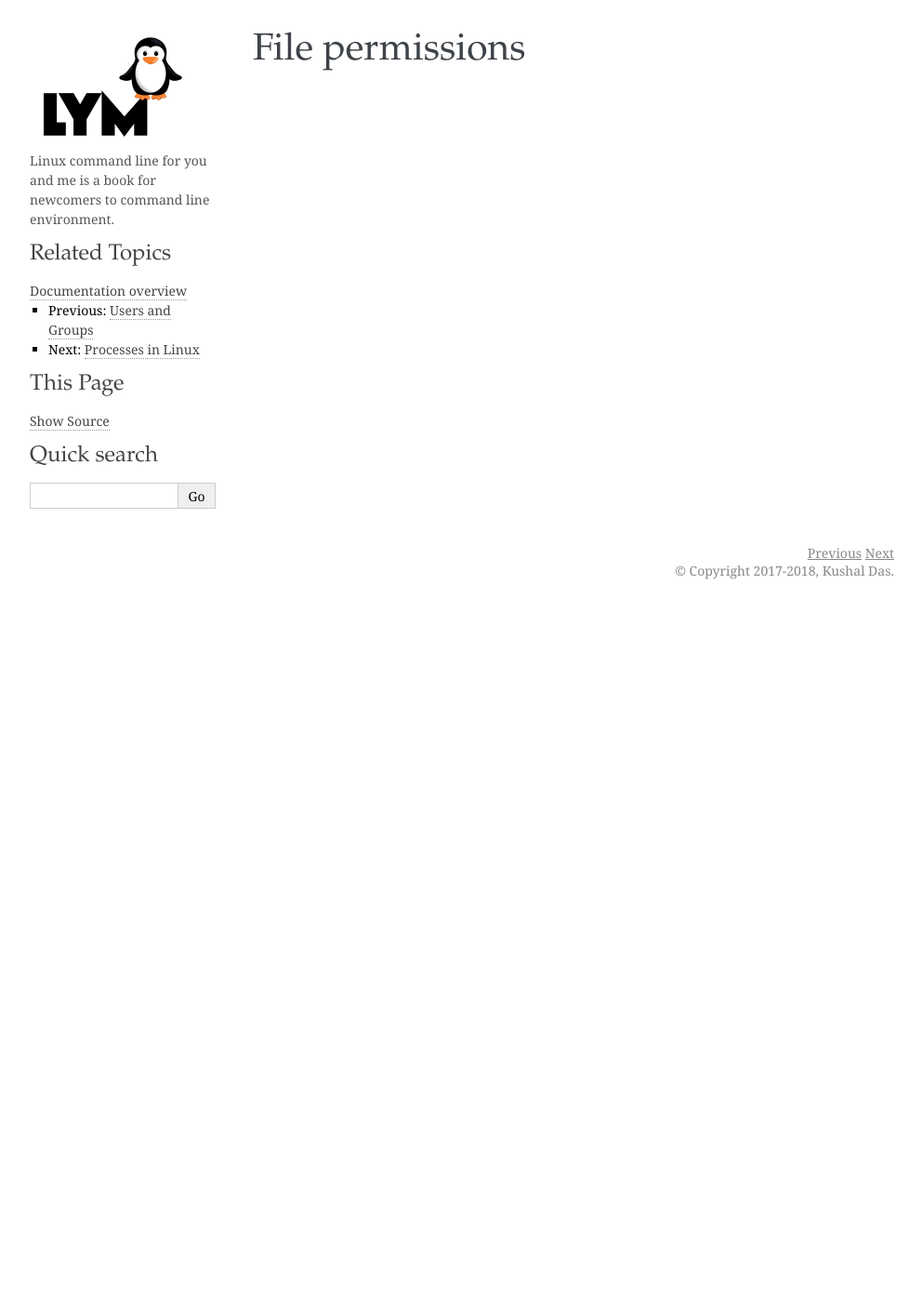
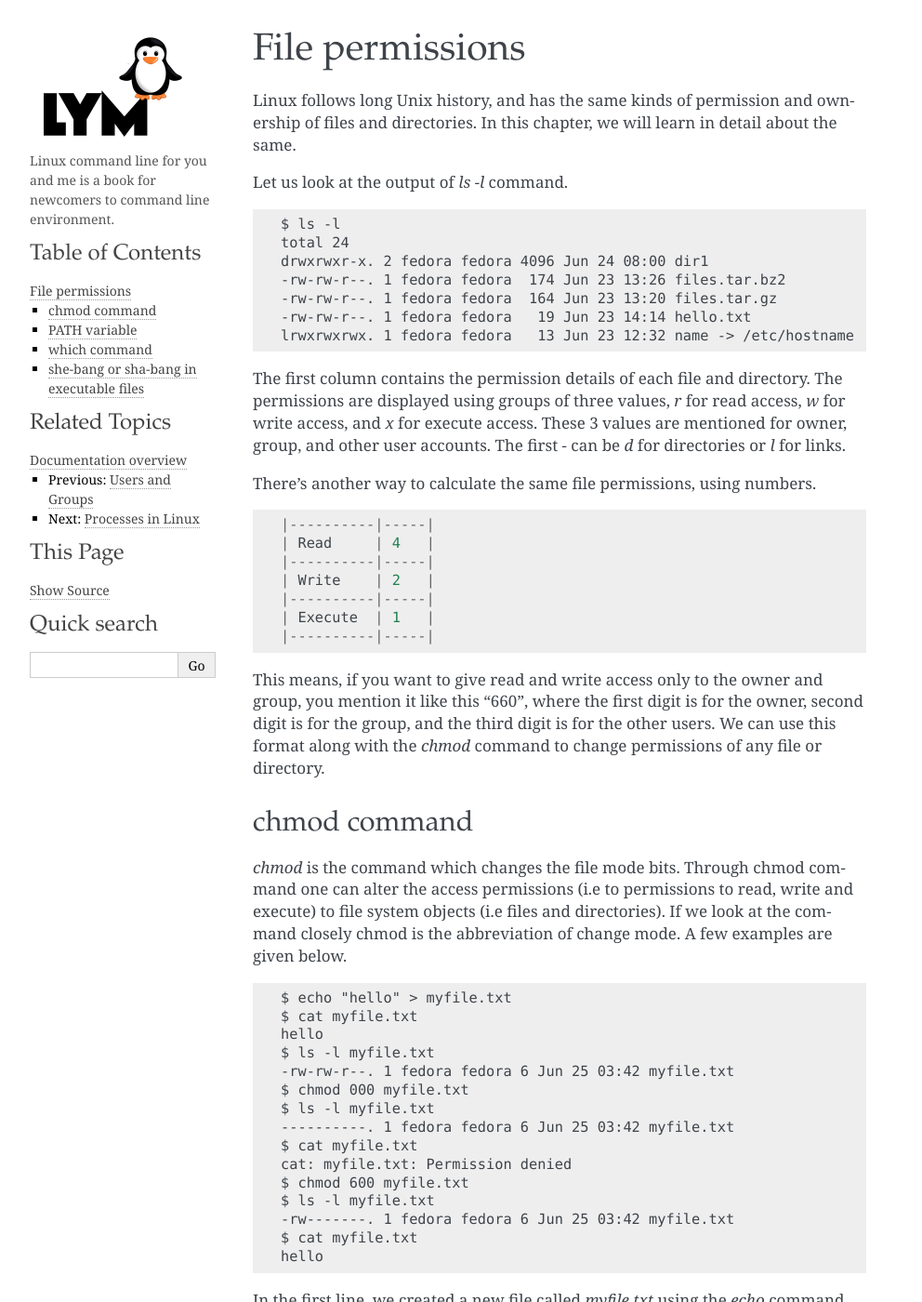
Before and after one commit to kushaldas/lym, a Sphinx documentation site: the page built from docs/files.md, in a window 1280 px wide and 1400 px high. Shown: the whole window at 93% size, without its empty margins (148-1140 px from the left). Built offline with Sphinx 7.4.7, drawn with Linux system fonts in a browser that asks for light colours; a script that is not in the unit is left out; some of the changed text lies outside the part shown.

Commit message:
more tests

````diff
--- a/docs/files.md
+++ b/docs/files.md
@@ -1 +1,139 @@
 ## File permissions
+
+```eval_rst
+.. index:: File permission
+```
+
+Linux follows long Unix history, and has the same kinds of permission and
+ownership of files and directories. In this chapter, we will learn in detail
+about the same.
+
+Let us look at the output of *ls -l* command.
+
+```
+$ ls -l
+total 24
+drwxrwxr-x. 2 fedora fedora 4096 Jun 24 08:00 dir1
+-rw-rw-r--. 1 fedora fedora  174 Jun 23 13:26 files.tar.bz2
+-rw-rw-r--. 1 fedora fedora  164 Jun 23 13:20 files.tar.gz
+-rw-rw-r--. 1 fedora fedora   19 Jun 23 14:14 hello.txt
+lrwxrwxrwx. 1 fedora fedora   13 Jun 23 12:32 name -> /etc/hostname
+```
+
+The first column contains the permission details of each file and directory. The
+permissions are displayed using groups of three values, *r*  for read access,
+*w* for write access, and *x* for execute access. These 3 values are mentioned
+for owner, group, and other user accounts. The first - can be *d* for
+directories or *l* for links.
+
+There’s another way to calculate the same file permissions, using numbers.
+
+```
+|----------|-----|
+| Read     | 4   |
+|----------|-----|
+| Write    | 2   |
+|----------|-----|
+| Execute  | 1   |
+|----------|-----|
+```
+
+This means, if you want to give read and write access only to the owner and
+group, you mention it like this "660", where the first digit is for the owner,
+second digit is for the group, and the third digit is for the other users. We
+can use this format along with the *chmod* command to change permissions of any
+file or directory.
+
+```eval_rst
+.. index:: chmod
+```
+
+### chmod command
+
+*chmod* is the command which changes the file mode bits. Through chmod command
+one can alter the access permissions (i.e to permissions to read, write and
+execute) to file system objects (i.e files and directories). If we look at the
+command closely chmod is the abbreviation of change mode. A few examples are
+given below.
+
+```
+$ echo "hello" > myfile.txt
+$ cat myfile.txt
+hello
+$ ls -l myfile.txt
+-rw-rw-r--. 1 fedora fedora 6 Jun 25 03:42 myfile.txt
+$ chmod 000 myfile.txt
+$ ls -l myfile.txt
+----------. 1 fedora fedora 6 Jun 25 03:42 myfile.txt
+$ cat myfile.txt
+cat: myfile.txt: Permission denied
+$ chmod 600 myfile.txt
+$ ls -l myfile.txt
+-rw-------. 1 fedora fedora 6 Jun 25 03:42 myfile.txt
+$ cat myfile.txt
+hello
+```
+
+In the first line, we created a new file called *myfile.txt* using the *echo*
+command (we redirected the output of echo into the file). Using the *chmod
+000 myfile.txt* command, we removed the read/write permissions of the file, and
+as you can see in the next line, even the owner of the file cannot read it.
+Setting the mode to *600* brings back read/write capability to the owner of that
+particular file.
+
+The executable permission bit is required for directory access, and also for any
+file you want to execute.
+
+```eval_rst
+.. index:: PATH
+```
+
+### PATH variable
+
+The *PATH* variable is a special variable. When we type a command in the bash
+shell, it searches for the command in the directories mentioned, in the PATH
+variable. We can see the current *PATH* value using the *echo* command.
+
+```
+$ echo $PATH
+/usr/local/bin:/usr/bin:/usr/local/sbin:/usr/sbin:/home/fedora/.local/bin:/home/fedora/bin
+```
+
+The different directories are separated by ```:```. You can see the
+*/home/fedora/bin* directory is mentioned in the path. This means if we have
+that directory, and an executable file is in there, we can use it as a normal
+command in our shell. We will see an example of this, later in the book.
+
+```eval_rst
+.. index:: which
+```
+
+### which command
+
+We use the *which* command, to find the exact path of the executable being used
+by a command in our shell.
+
+```
+$ which chmod
+/usr/bin/chmod
+$ which tree
+/usr/bin/which: no tree in (/usr/local/bin:/usr/bin:/usr/local/sbin:/usr/sbin:/home/fedora/.local/bin:/home/fedora/bin)
+```
+
+The second example shows the output in case the *which* command cannot find the
+executable mentioned.
+
+### she-bang or sha-bang in executable files
+
+she-bang or sha-bang is the first line in scripts; which starts with *#!* and
+then the path of the interpreter to be used for the rest of the file. We will
+create a simple bash hello world script using the same, and then execute it.
+
+![](/img/she-bang.png)
+
+```
+$ vim hello.sh
+$ chmod +x hello.sh
+$ ./hello.sh
+Hello World!
+```
````
Also changed, not shown: docs/fhsandaccess.md (+0 -15 lines).
